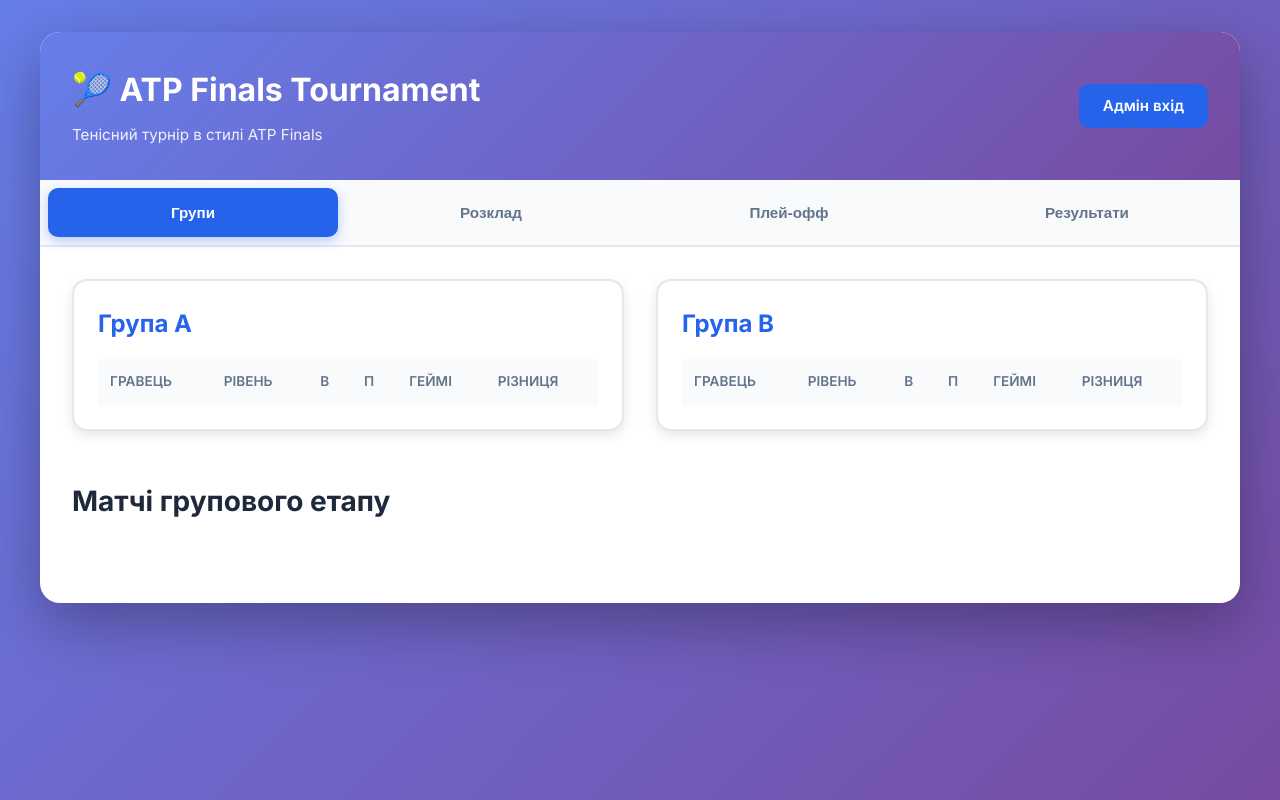
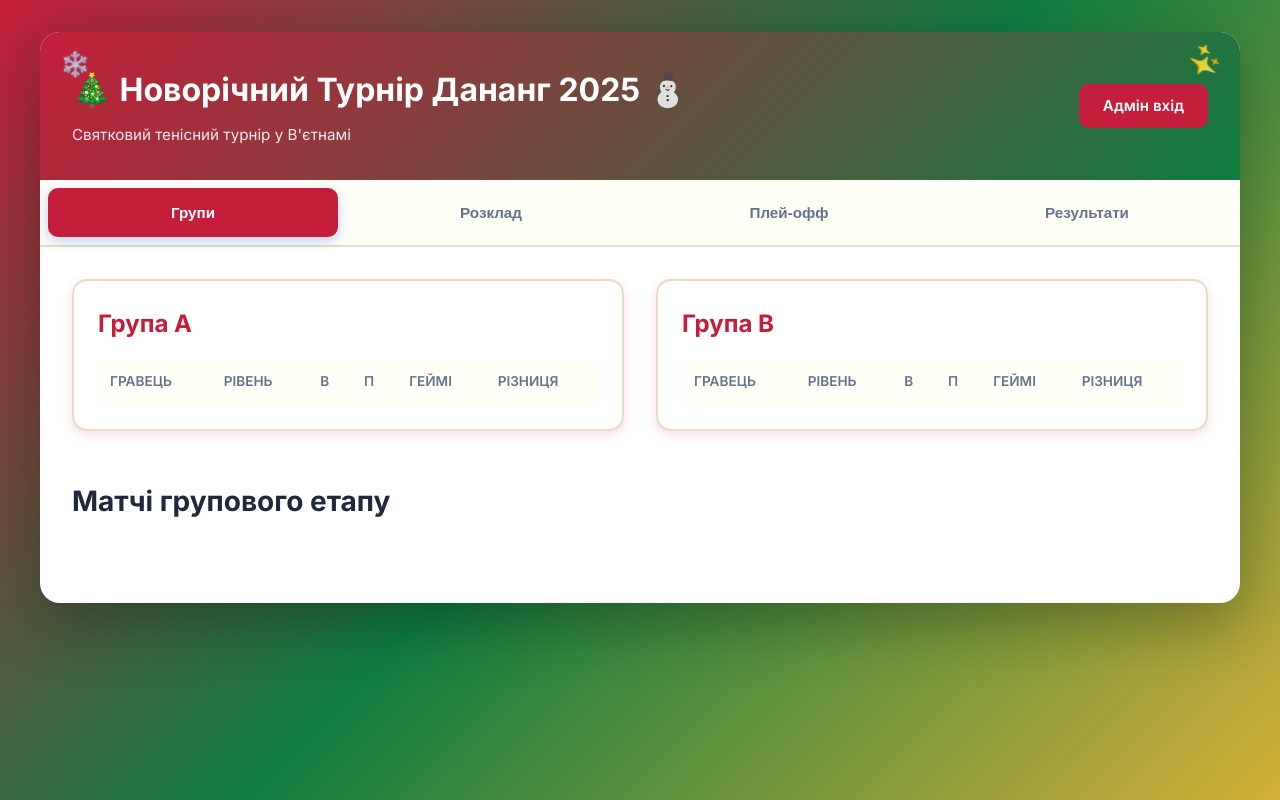
Before and after one commit to vito960777-hash/tennis-tournament-app, a Flask app: page / in a window 1280 px wide. Run offline with Flask 3, Linux system fonts and the light colour scheme; lists and menus that the app fills with data are empty.

Commit message:
Update to Christmas theme: Новорічний Турнір Дананг 2025
- Changed tournament name to "Новорічний Турнір Дананг 2025"
- Updated color scheme to Christmas colors (red, green, gold)
- Added animated Christmas decorations (snowflakes, stars)
- Updated all gradients and UI elements
- Modified meta tags and PWA manifest
- Added festive emojis throughout the app

🤖 Generated with [Claude Code](https://claude.com/claude-code)

Co-Authored-By: Claude Sonnet 4.5 <noreply@anthropic.com>

```diff
--- a/static/css/style.css
+++ b/static/css/style.css
@@ -6,23 +6,24 @@
 }
 
 :root {
-    --primary-color: #2563eb;
-    --primary-dark: #1e40af;
-    --secondary-color: #10b981;
-    --background: #f8fafc;
+    --primary-color: #c41e3a;
+    --primary-dark: #8b1a2e;
+    --secondary-color: #0f7d40;
+    --gold-color: #d4af37;
+    --background: #fffef7;
     --surface: #ffffff;
     --text-primary: #1e293b;
     --text-secondary: #64748b;
-    --border: #e2e8f0;
-    --shadow: rgba(0, 0, 0, 0.1);
-    --success: #10b981;
-    --error: #ef4444;
-    --warning: #f59e0b;
+    --border: #e8dcc4;
+    --shadow: rgba(196, 30, 58, 0.15);
+    --success: #0f7d40;
+    --error: #c41e3a;
+    --warning: #d4af37;
 }
 
 body {
     font-family: 'Inter', -apple-system, BlinkMacSystemFont, 'Segoe UI', sans-serif;
-    background: linear-gradient(135deg, #667eea 0%, #764ba2 100%);
+    background: linear-gradient(135deg, #c41e3a 0%, #0f7d40 50%, #d4af37 100%);
     color: var(--text-primary);
     line-height: 1.6;
     min-height: 100vh;
@@ -48,12 +49,13 @@ body {
 
 /* Header */
 .header {
-    background: linear-gradient(135deg, #667eea 0%, #764ba2 100%);
+    background: linear-gradient(135deg, #c41e3a 0%, #0f7d40 100%);
     padding: 2rem;
     display: flex;
     justify-content: space-between;
     align-items: center;
     color: white;
+    position: relative;
 }
 
 .header-content h1 {
@@ -250,7 +252,7 @@ body {
 
 /* Round headers */
 .round-header {
-    background: linear-gradient(135deg, #667eea 0%, #764ba2 100%);
+    background: linear-gradient(135deg, #c41e3a 0%, #0f7d40 100%);
     color: white;
     padding: 1rem 1.5rem;
     border-radius: 10px;
@@ -258,6 +260,7 @@ body {
     display: block;
     width: 100%;
     clear: both;
+    box-shadow: 0 4px 10px rgba(196, 30, 58, 0.3);
 }
 
 .round-header h3 {
@@ -271,18 +274,20 @@ body {
     justify-content: space-between;
     align-items: center;
     padding: 0.75rem 1rem;
-    background: var(--background);
-    border-left: 4px solid var(--primary-color);
+    background: linear-gradient(to right, #fffef7, #ffffff);
+    border-left: 4px solid var(--gold-color);
     margin: 1rem 0 0.75rem 0;
     border-radius: 5px;
     width: 100%;
     clear: both;
+    box-shadow: 0 2px 5px rgba(212, 175, 55, 0.2);
 }
 
 .group-label {
     font-weight: 600;
     font-size: 1.1rem;
     color: var(--primary-color);
+    text-shadow: 0 1px 2px rgba(196, 30, 58, 0.2);
 }
 
 .time-label {
@@ -293,12 +298,13 @@ body {
 
 /* Stage headers */
 .stage-header {
-    background: linear-gradient(135deg, #667eea 0%, #764ba2 100%);
+    background: linear-gradient(135deg, #c41e3a 0%, #d4af37 100%);
     color: white;
     padding: 1.5rem;
     border-radius: 12px;
     margin: 2rem 0 1.5rem 0;
     text-align: center;
+    box-shadow: 0 6px 15px rgba(196, 30, 58, 0.4);
 }
 
 .stage-header h2 {
@@ -1031,3 +1037,46 @@ body {
         font-size: 1.5rem;
     }
 }
+
+/* Christmas Decorations */
+.header::before {
+    content: '❄️';
+    position: absolute;
+    top: 10px;
+    left: 20px;
+    font-size: 1.5rem;
+    opacity: 0.7;
+    animation: snowfall 3s ease-in-out infinite;
+}
+
+.header::after {
+    content: '✨';
+    position: absolute;
+    top: 10px;
+    right: 20px;
+    font-size: 1.5rem;
+    opacity: 0.7;
+    animation: sparkle 2s ease-in-out infinite;
+}
+
+@keyframes snowfall {
+    0%, 100% {
+        transform: translateY(0) rotate(0deg);
+        opacity: 0.7;
+    }
+    50% {
+        transform: translateY(10px) rotate(180deg);
+        opacity: 1;
+    }
+}
+
+@keyframes sparkle {
+    0%, 100% {
+        transform: scale(1) rotate(0deg);
+        opacity: 0.7;
+    }
+    50% {
+        transform: scale(1.2) rotate(180deg);
+        opacity: 1;
+    }
+}
--- a/static/js/app.js
+++ b/static/js/app.js
@@ -429,7 +429,7 @@ function renderSchedule(schedule) {
     if (groupMatches.length > 0) {
         const groupStageHeader = document.createElement('div');
         groupStageHeader.className = 'stage-header';
-        groupStageHeader.innerHTML = '<h2>🎾 ГРУПОВИЙ ЕТАП</h2>';
+        groupStageHeader.innerHTML = '<h2>🎄 ГРУПОВИЙ ЕТАП</h2>';
         container.appendChild(groupStageHeader);
 
         // Define rounds
@@ -504,7 +504,7 @@ function renderSchedule(schedule) {
     if (playoffMatches.length > 0) {
         const playoffHeader = document.createElement('div');
         playoffHeader.className = 'stage-header';
-        playoffHeader.innerHTML = '<h2>🏆 ПЛЕЙ-ОФФ</h2>';
+        playoffHeader.innerHTML = '<h2>⭐ ПЛЕЙ-ОФФ</h2>';
         container.appendChild(playoffHeader);
 
         // Group playoff matches by time
--- a/templates/index.html
+++ b/templates/index.html
@@ -5,10 +5,10 @@
     <meta name="viewport" content="width=device-width, initial-scale=1.0, maximum-scale=1.0, user-scalable=no, viewport-fit=cover">
     <meta name="apple-mobile-web-app-capable" content="yes">
     <meta name="apple-mobile-web-app-status-bar-style" content="black-translucent">
-    <meta name="apple-mobile-web-app-title" content="Tennis">
+    <meta name="apple-mobile-web-app-title" content="Дананг 2025">
     <meta name="format-detection" content="telephone=no">
-    <meta name="theme-color" content="#667eea">
-    <title>ATP Finals Tournament</title>
+    <meta name="theme-color" content="#c41e3a">
+    <title>Новорічний Турнір Дананг 2025</title>
     <link rel="manifest" href="{{ url_for('static', filename='manifest.json') }}">
     <link rel="stylesheet" href="{{ url_for('static', filename='css/style.css') }}">
     <link rel="preconnect" href="https://fonts.googleapis.com">
@@ -20,8 +20,8 @@
         <!-- Header -->
         <header class="header">
             <div class="header-content">
-                <h1>🎾 ATP Finals Tournament</h1>
-                <p class="subtitle">Тенісний турнір в стилі ATP Finals</p>
+                <h1>🎄 Новорічний Турнір Дананг 2025 ⛄</h1>
+                <p class="subtitle">Святковий тенісний турнір у В'єтнамі</p>
             </div>
             <div class="header-buttons">
                 <button id="adminLoginBtn" class="btn btn-secondary">Адмін вхід</button>
```
Also changed, not shown: static/manifest.json.
